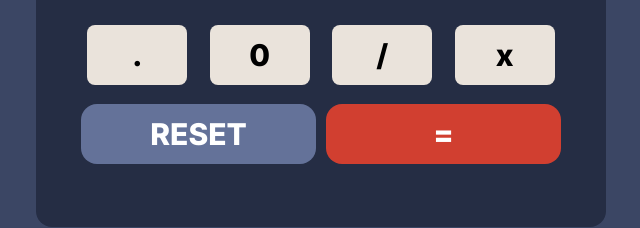
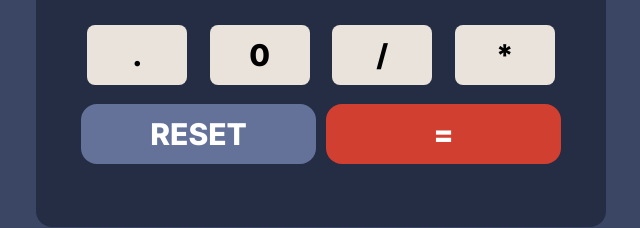
Before and after one commit to vinfreecs/cuvette-calc, a plain HTML site: page index.html in a window 1280 px wide. Shown: the part 498-726 px from the top of the page, 319-959 px from the left. Drawn offline with Linux system fonts and the light colour scheme.

Commit message:
changes in index.html

```diff
--- a/index.html
+++ b/index.html
@@ -16,7 +16,7 @@
       <button>7</button><button>8</button><button>9</button><button>DEL</button
       ><button>4</button><button>5</button><button>6</button><button>+</button
       ><button>1</button><button>2</button><button>3</button><button>-</button
-      ><button>.</button><button>0</button><button>/</button><button>x</button
+      ><button>.</button><button>0</button><button>/</button><button>*</button
       ><button>RESET</button><button>=</button>
     </div>
     <footer>by vin</footer>
```
